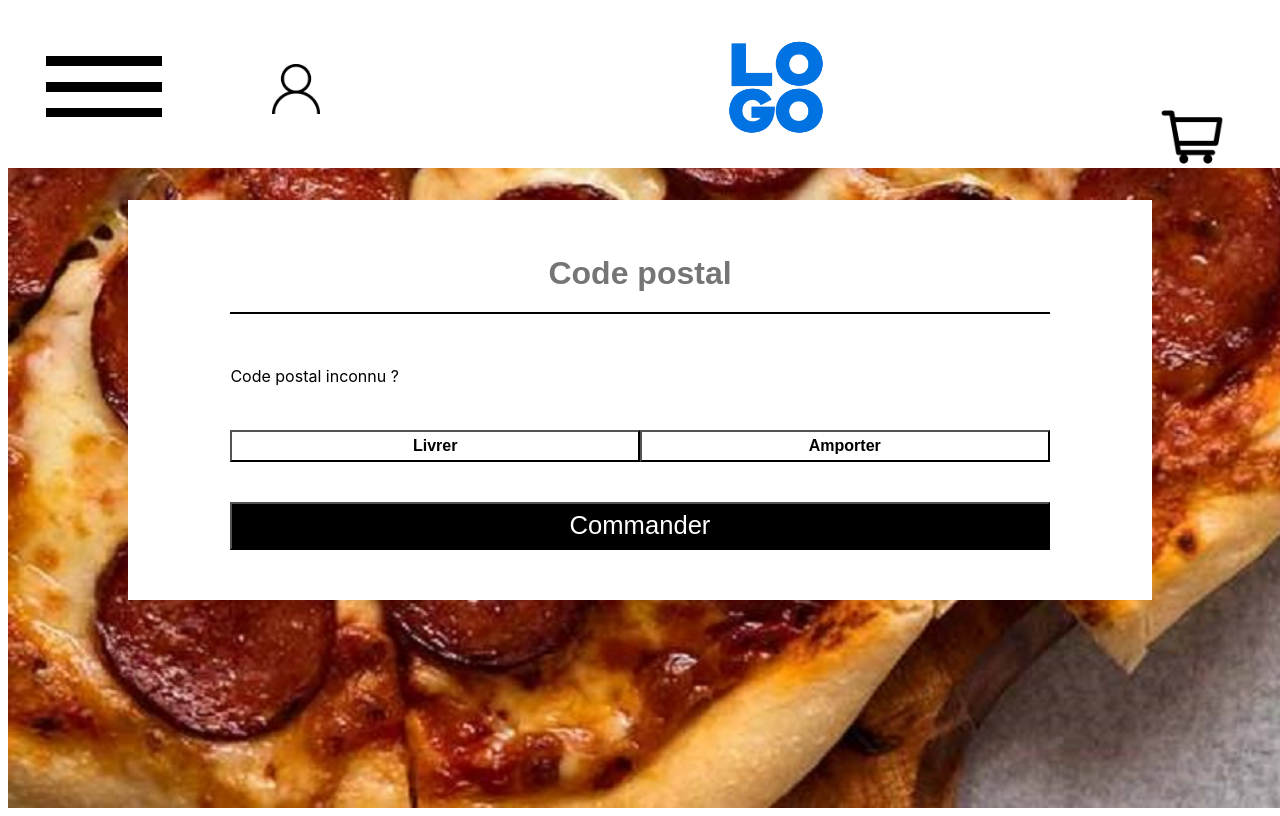
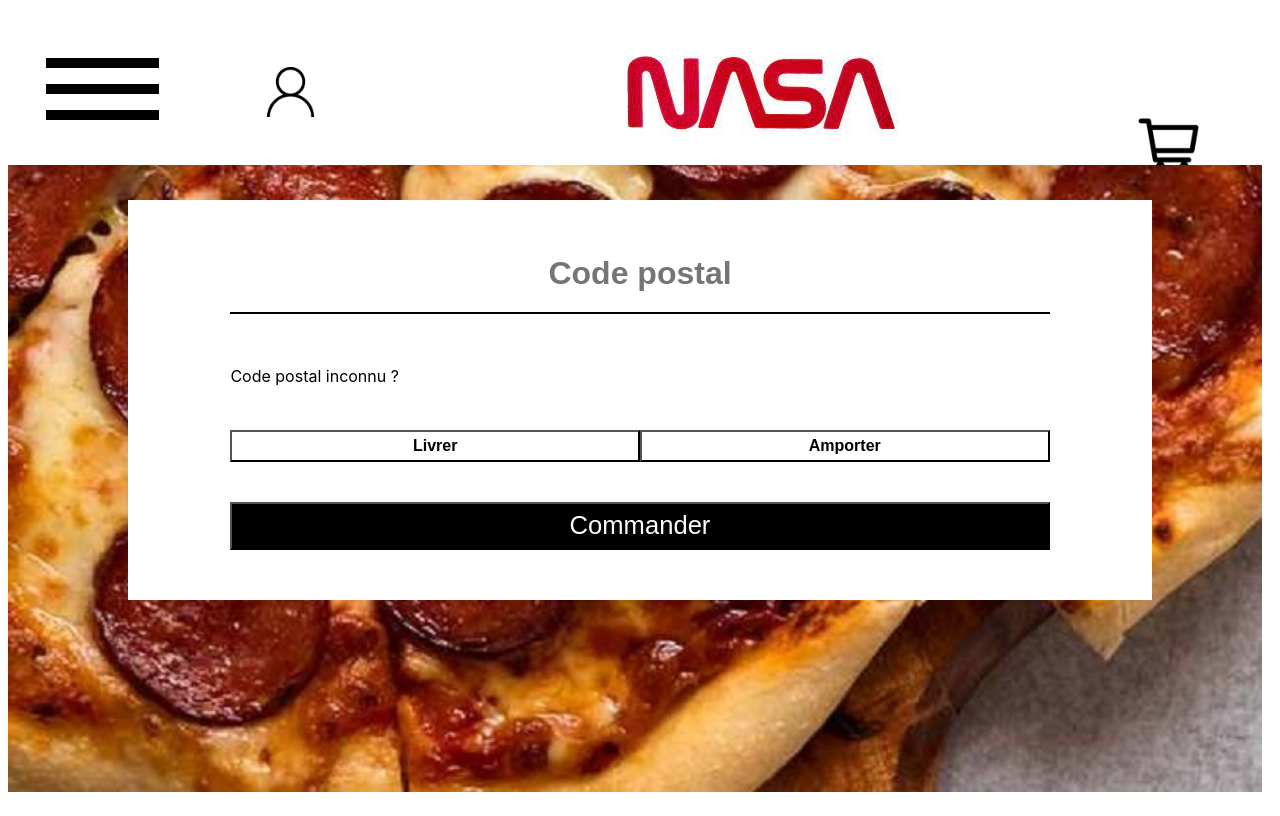
Before and after one commit to Hailemedhn/restaurant, a React (Create React App) app: page / in a window 1280 px wide. Built offline with nearby package versions, Linux system fonts and the light colour scheme.

Commit message:
fixed the zoom

```diff
--- a/src/App.css
+++ b/src/App.css
@@ -3,8 +3,8 @@ div{
   height: 100%;
 }
 .App{
-  width: 100vw;
-  height: 100vh;
+  width: 100%;
+  height: 100%;
   display: grid;
   grid-template-rows: 20% 80%;
 }
--- a/src/Footer.css
+++ b/src/Footer.css
@@ -81,7 +81,7 @@
             width: 80%;
             left: 50%;
             top:50%;
-            transform: translate(-35%,-50%);
+            transform: translate(-35%,-40%);
             background-color: white;
         }
         .item5{
--- a/src/Header.js
+++ b/src/Header.js
@@ -1,7 +1,7 @@
 import React, {Component} from "react";
 import "./Header.css";
 import manny from "./images/manny.png.png";
-import logo from "./images/logo.png";
+import logo from "./images/logo.jpg";
 import cart from "./images/cart.png";
 
 class Header extends Component{
--- a/src/index.css
+++ b/src/index.css
@@ -2,8 +2,8 @@
   box-sizing: border-box;
 }
 body {
-  width: 100vw;
-  height: 100vh;
+  width: 98vw;
+  height: 98vh;
 
   font-family: -apple-system, BlinkMacSystemFont, 'Segoe UI', 'Roboto', 'Oxygen',
     'Ubuntu', 'Cantarell', 'Fira Sans', 'Droid Sans', 'Helvetica Neue',
```
Also changed, not shown: src/images/logo.jpg (added).
